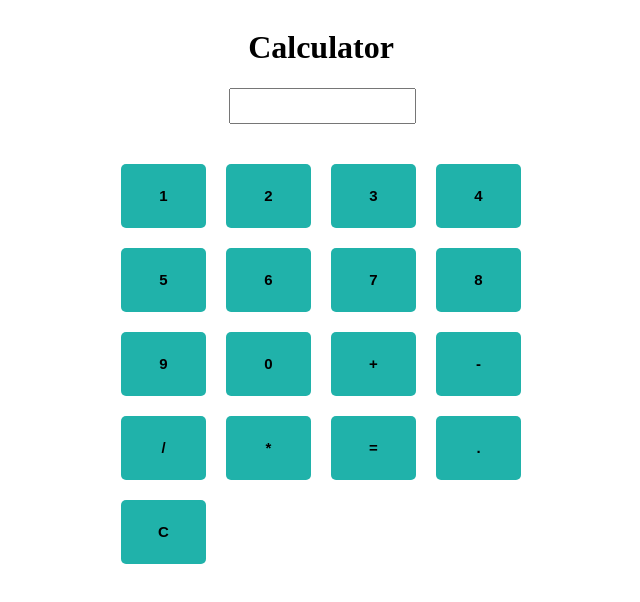
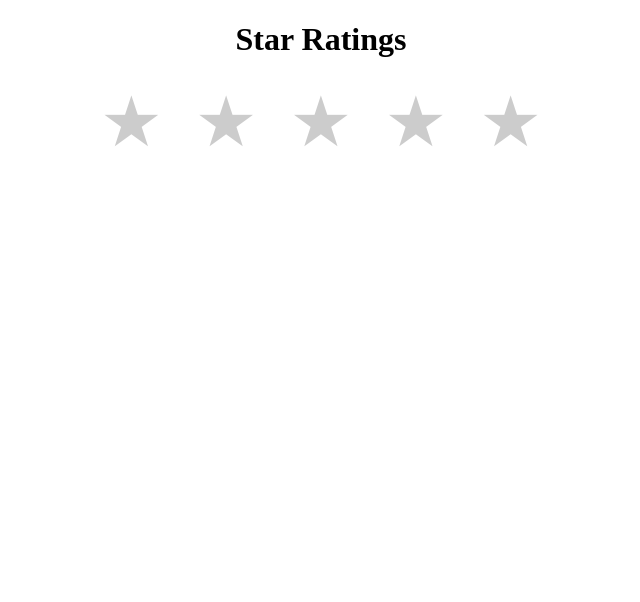
Before and after one commit to SanjayvVarma/react-toturial, a React (Vite) app: page /about in a window 1280 px wide. Shown: the top 602 px of the page, without its empty margins (319-959 px from the left). Built offline with nearby package versions, Linux system fonts and the light colour scheme.

Commit message:
star ratings

```diff
--- a/src/App.jsx
+++ b/src/App.jsx
@@ -1,5 +1,6 @@
 import './App.css'
-import Calculator from './projects/calculator';
+import StarRating from './projects/starRatings';
+// import Calculator from './projects/calculator';
 // import ImageCarousel from './projects/imageCarousel';
 // import TwoFactor from './projects/twoFactorCodeInput';
 // import InfiniteScroll from './projects/infinitelyScrollingTiles';
@@ -47,7 +48,8 @@
       {/* <InfiniteScroll /> */}
       {/* <ImageCarousel /> */}
       {/* <TwoFactor /> */}
-      <Calculator />
+      {/* <Calculator /> */}
+      <StarRating />
     </>
   )
 }
--- /dev/null
+++ b/src/projects/starRatings/index.jsx
@@ -0,0 +1,30 @@
+import React, { useState } from 'react'
+import './star.css'
+
+const StarRating = () => {
+    const arr = [1, 2, 3, 4, 5]
+
+    const [rating, setRating] = useState(0)
+    const [hover, setHover] = useState(0)
+
+    return (
+        <div className='container'>
+            <h1>Star Ratings</h1>
+            <div>
+                {arr.map((num) => (
+                    <button
+                        key={num}
+                        onClick={() => setRating(num)}
+                        onMouseOver={() => setHover(num)}
+                        onMouseLeave={() => setHover(rating)}
+                    >
+                        <span className={`star ${num <= (hover || rating) ? 'on' : 'off'}`}>&#9733;</span>
+                    </button>
+                ))}
+            </div>
+        </div>
+    )
+}
+
+
+export default StarRating;
--- /dev/null
+++ b/src/projects/starRatings/star.css
@@ -0,0 +1,23 @@
+.container {
+   text-align: center;
+}
+
+button {
+    border: none;
+    outline: none;
+    background-color: transparent;
+    cursor: pointer;
+}
+
+.star {
+    margin: 10px;
+    font-size: 70px;
+}
+
+.on {
+    color: gold
+}
+
+.off {
+    color: #ccc;
+}
```
